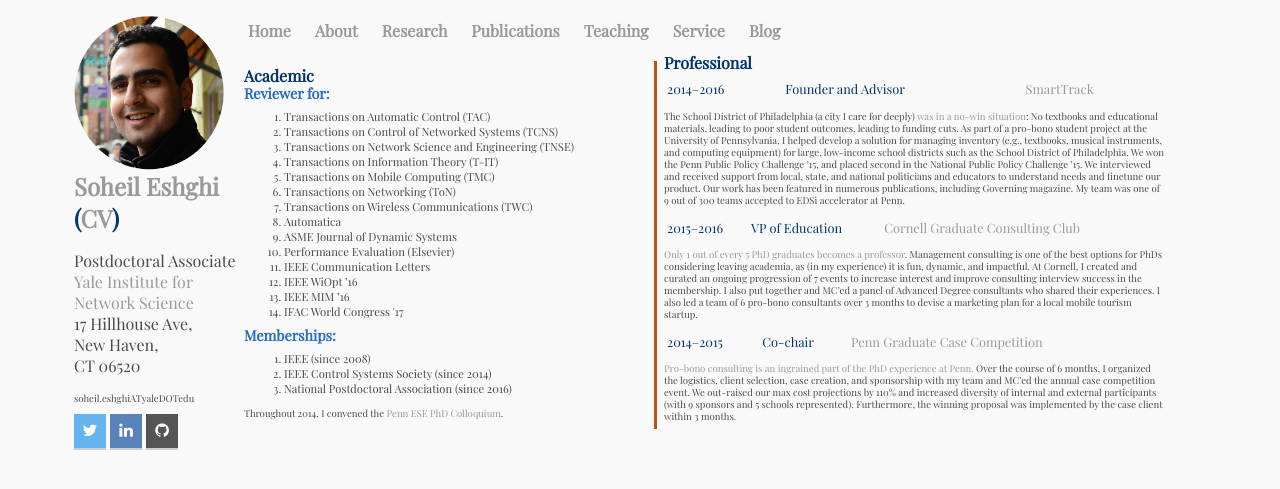
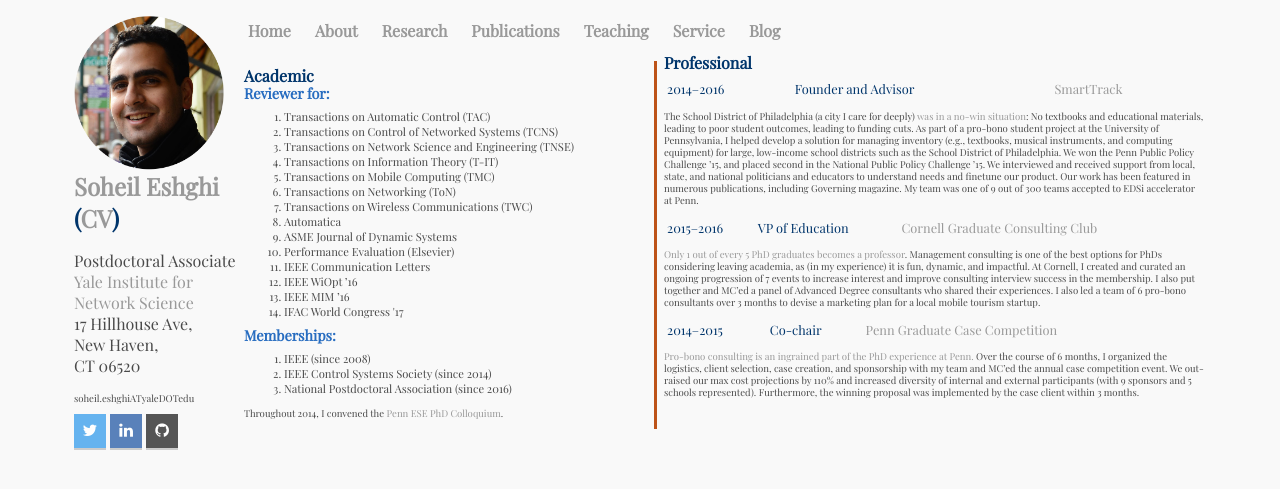
Before and after one commit to SoheilEshghi/SoheilEshghi.github.io, a Jekyll site: the page built from service/index.html, in a window 1280 px wide. Shown: the top 489 px of the page. Built offline with Jekyll 4.4.1, drawn with Linux system fonts in a browser that asks for light colours; nearby versions of some CDN libraries.

Commit message:
larger right

```diff
--- a/service/index.html
+++ b/service/index.html
@@ -31,7 +31,7 @@ title: About Soheil Eshghi
 
 
 </div><!--/.blurb-->
-<div class = "blurb" style="width: 500px; margin-left:420px;">
+<div class = "blurb" style="width: 540px; margin-left:420px;">
   <h2>Professional</h2>
   <table style="width:100%">
     <tr>
```
